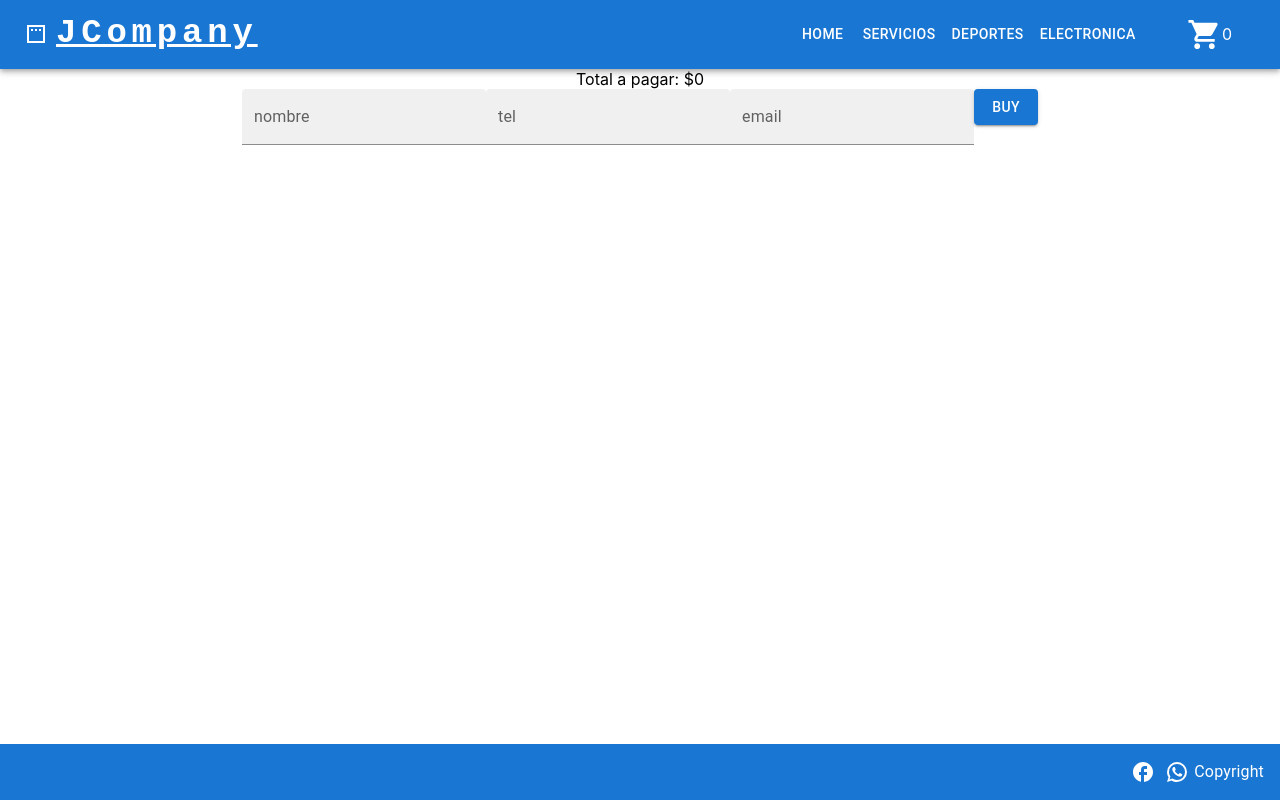
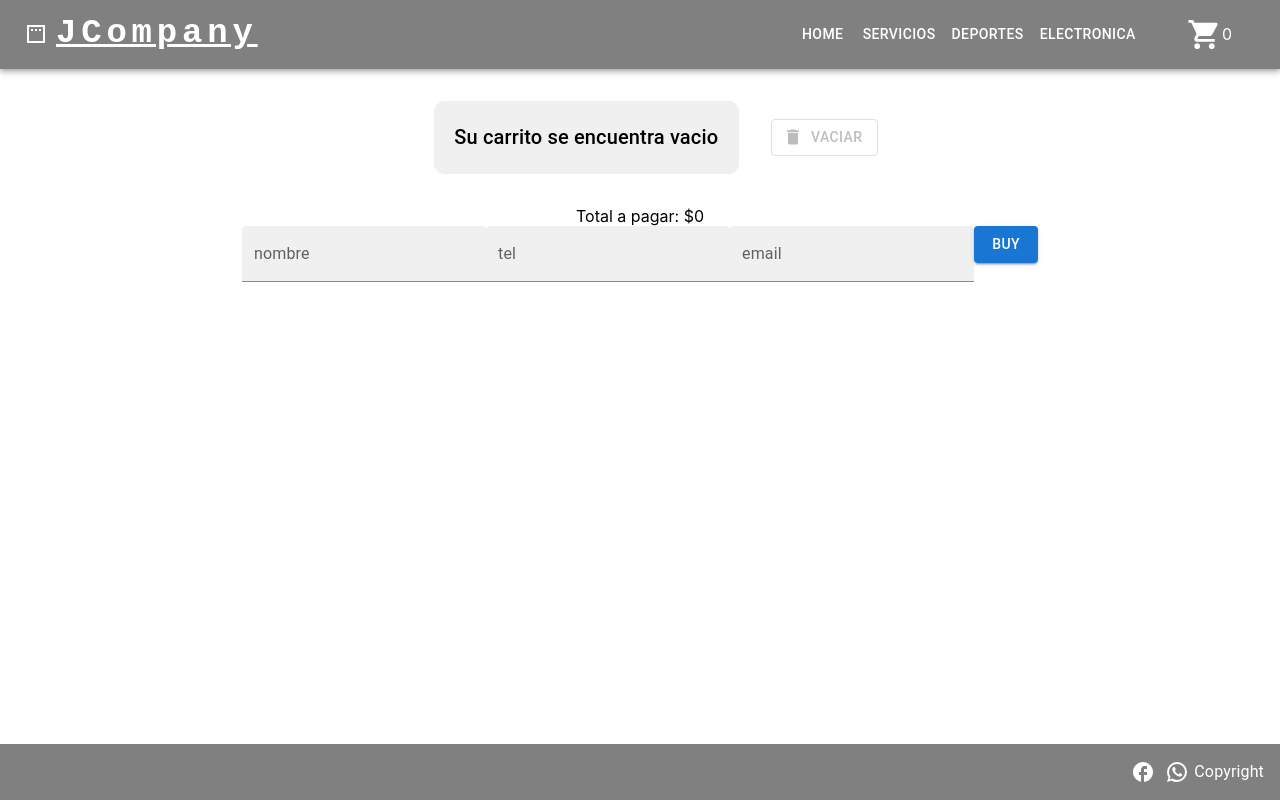
Before and after one commit to JoaquinBernardez/reactjoaquinbernardez, a React (Create React App) app: page /Checkout in a window 1280 px wide. Built offline with nearby package versions, Linux system fonts and the light colour scheme.

Commit message:
Estilos de carrito

```diff
--- a/src/components/Footer.jsx
+++ b/src/components/Footer.jsx
@@ -9,7 +9,7 @@ export default function Footer() {
 		<Box
 			sx={{
 				display: "flex",
-				backgroundColor: "#1976d2",
+				background: "grey",
 				justifyContent: "end",
 				width: "100vw",
 				position: "absolute",
--- a/src/components/ItemCarrito.jsx
+++ b/src/components/ItemCarrito.jsx
@@ -2,36 +2,76 @@ import React from "react";
 import { contextoGeneral } from "./ContextContainer";
 import { useContext } from "react";
 import { useEffect } from "react";
-import { Container, Typography } from "@mui/material";
+import { Button, Container, Typography } from "@mui/material";
+import DeleteIcon from "@mui/icons-material/Delete";
 
 export default function ItemCarrito() {
-	const { carrito } = useContext(contextoGeneral);
+	const { carrito, removeItem, clear } = useContext(contextoGeneral);
 	useEffect(() => {}, [carrito]);
 
 	return (
-		<div
+		<Container
 			style={{
 				display: "flex",
+				alignItems: "center",
 			}}>
+			{!carrito.length && (
+				<Container
+					style={{
+						display: "flex",
+						background: "rgba(0, 0, 0, 0.06)",
+						margin: "2rem",
+						padding: "1.3rem",
+						flexDirection: "column",
+						borderRadius: "10px",
+					}}>
+					<Typography variant="h6">Su carrito se encuentra vacio</Typography>
+				</Container>
+			)}
 			{carrito.map((producto) => (
-				<div
+				<Container
 					style={{
 						display: "flex",
 						background: "rgba(0, 0, 0, 0.06)",
 						margin: "1rem",
 						padding: "1rem",
+						flexDirection: "column",
+						borderRadius: "10px",
 					}}>
-					Producto: {producto.nombre}
-					<br />
-					Categoria: {producto.categoria}
-					<br />
-					Precio por unidad: ${producto.precio}
-					<br />
-					Cantidad: {producto.quantity}
-					<br />
-					Precio total: ${producto.precio * producto.quantity}
-				</div>
+					<Typography variant="h6">Producto: {producto.nombre}</Typography>
+					<Typography variant="body1">
+						Categoria: {producto.categoria}
+					</Typography>
+					<Typography variant="body1">
+						Precio por unidad: ${producto.precio}
+					</Typography>
+					<Typography variant="body1">Cantidad: {producto.quantity}</Typography>
+					<Typography variant="body1">
+						Precio total: ${producto.precio * producto.quantity}
+					</Typography>
+					<Button onClick={() => removeItem(producto.id)}>
+						Borrar producto
+					</Button>
+				</Container>
 			))}
-		</div>
+			{carrito.length ? (
+				<Button
+					sx={{ height: "fit-content", minWidth: "fit-content" }}
+					variant="outlined"
+					color="error"
+					onClick={() => clear()}
+					startIcon={<DeleteIcon />}>
+					Vaciar
+				</Button>
+			) : (
+				<Button
+					sx={{ height: "fit-content", minWidth: "fit-content" }}
+					variant="outlined"
+					disabled
+					startIcon={<DeleteIcon />}>
+					Vaciar
+				</Button>
+			)}
+		</Container>
 	);
 }
--- a/src/components/ItemDetail.jsx
+++ b/src/components/ItemDetail.jsx
@@ -12,6 +12,8 @@ export default function ItemDetail({ producto }) {
 		<div
 			style={{
 				textAlign: "center",
+				textDecoration: "none",
+				color: "black",
 			}}>
 			{producto.id ? (
 				<>
--- a/src/components/NavBar.jsx
+++ b/src/components/NavBar.jsx
@@ -40,7 +40,7 @@ function NavBar() {
 
 	return (
 		<AppBar position="static">
-			<Container maxWidth="xl">
+			<Container maxWidth="xl" sx={{ background: "grey" }}>
 				<Toolbar disableGutters>
 					<PaddingIcon sx={{ display: { xs: "none", md: "flex" }, mr: 1 }} />
 					<Typography
```
